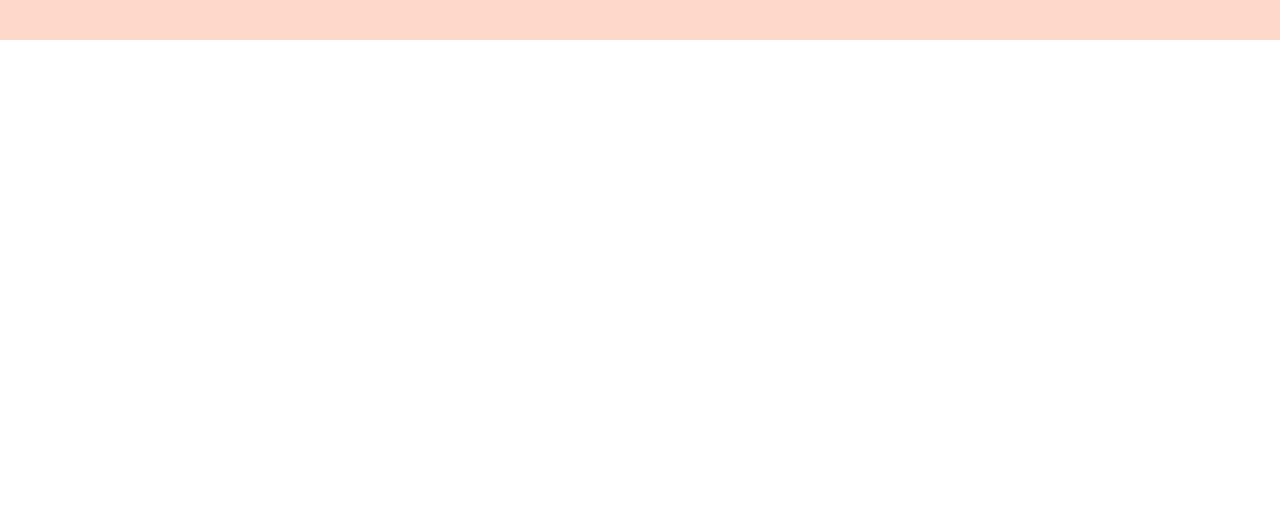
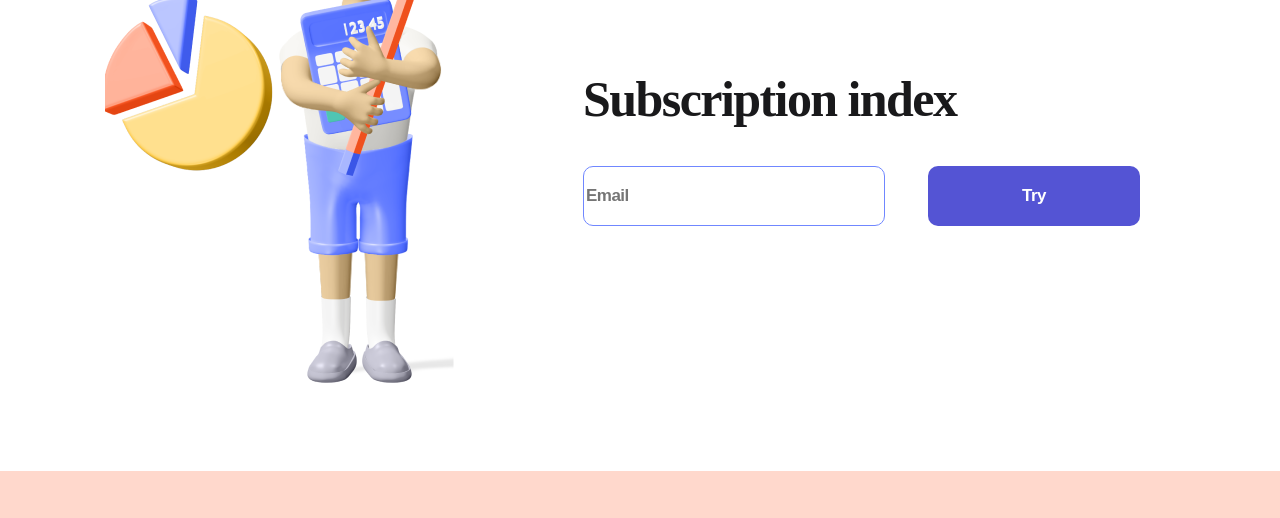
Before and after one commit to XeniaPl/logoipsum, a plain HTML site: page index.html in a window 1280 px wide. Shown: the part 970-1488 px from the top of the page. Before the commit the page ends 1010 px from the top, so only its background shows below. Drawn offline with nearby package versions, Linux system fonts and the light colour scheme.

Commit message:
Add files via upload

```diff
--- a/Style/style.css
+++ b/Style/style.css
@@ -112,6 +112,29 @@
     transition: 500ms;
 }
 
+.about_title2{
+    font-weight: 700;
+    font-size: 50px;
+    line-height: 57px;
+    letter-spacing: -1.56316px;
+    color: #19191B;
+    margin-bottom: 38px;
+
+}
+
+.input_email{
+    box-sizing: border-box;
+    width: 302px;
+    height: 60px;
+    border: 1px solid #7087FF;
+    border-radius: 10px;
+    font-weight: 700;
+    font-size: 17px;
+    line-height: 22px;
+    letter-spacing: -0.531474px;
+    color: #000000;
+    margin-right: 39px;
+}
 .footer{
     background:rgba(255, 113, 67, 0.27);
     padding: 53px 0;
--- a/index.html
+++ b/index.html
@@ -71,6 +71,24 @@
         </div>
         </div>
     </section>
+    <section class="container about">
+    <div>
+        <img src="./img/Second Man.png" alt="Second Man">
+    </div>
+    <div>
+        <h2 class="about_title2">
+            Subscription index
+        </h2>
+        <div>
+            <input class="input_email" type="email"placeholder="Email">
+            <button class="button button_violet">
+                Try
+            </button>
+        </div>
+    </section>
+    <section>
+
+    </section>
     <footer class="footer">
     <div class="container footer_flex">
            <div>
```
